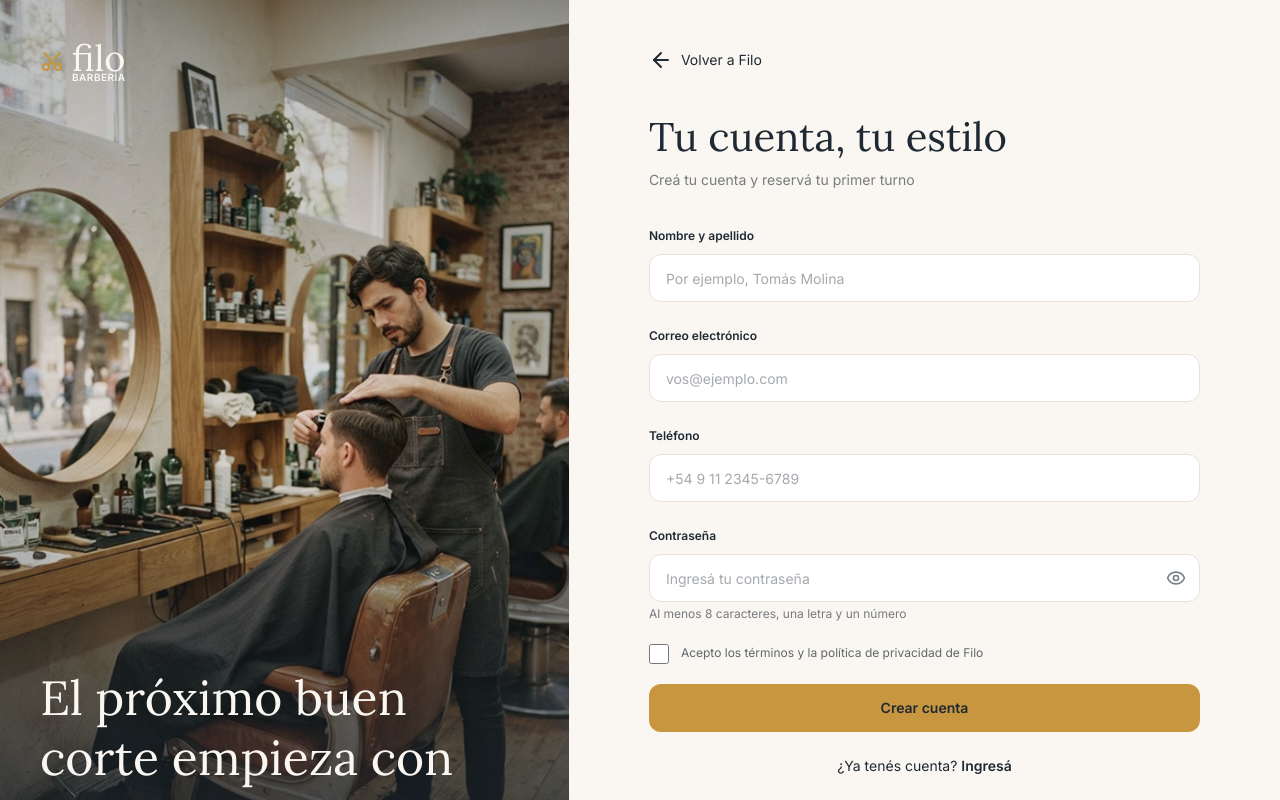
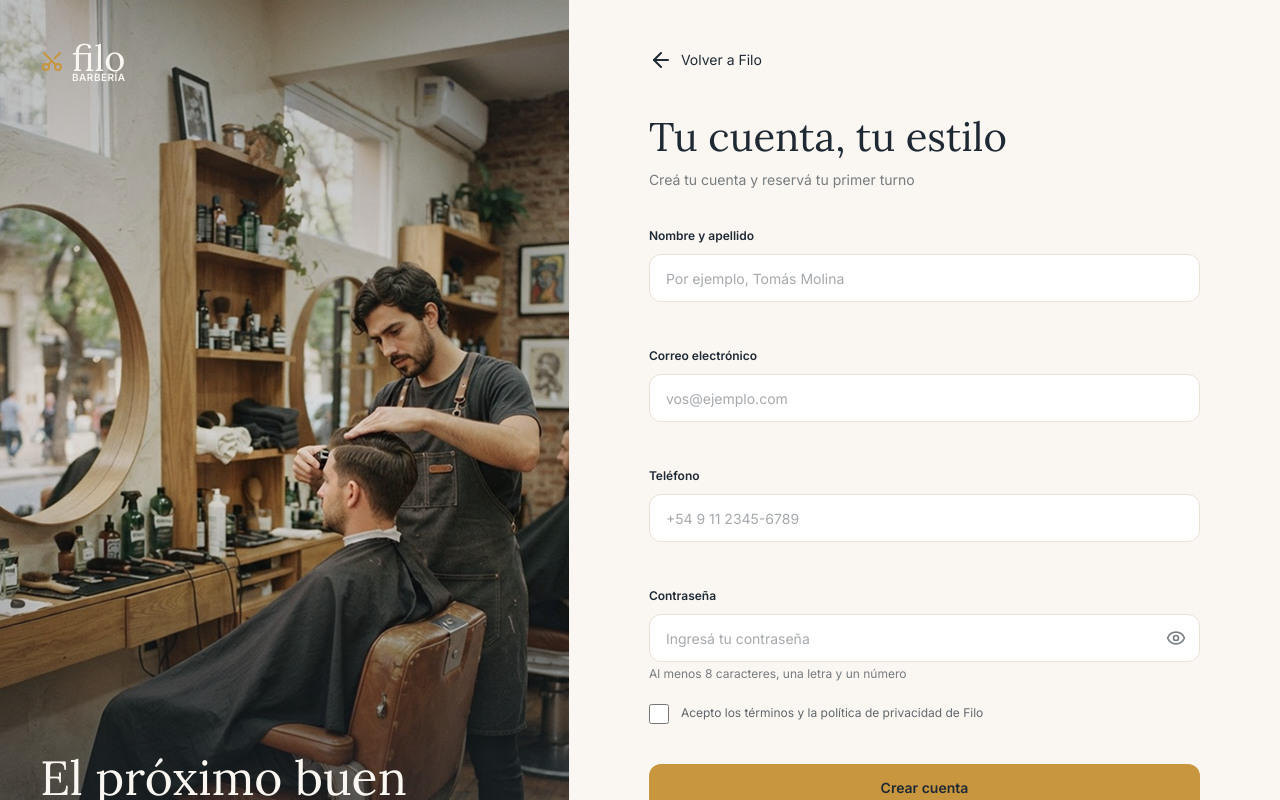
Before and after one commit to LucianoMaciel10/filo-barberia, a React (Vite) app in the folder client/: page /registro in a window 1280 px wide. Shown: the top 800 px of the page. Built offline with nearby package versions, Linux system fonts and the light colour scheme.

Commit message:
fix: reservar espacio para mensajes de error y evitar saltos del formulario

```diff
--- a/client/src/components/ui/Checkbox.jsx
+++ b/client/src/components/ui/Checkbox.jsx
@@ -21,11 +21,9 @@ function Checkbox({ label, error, ref, ...props }) {
         </label>
       </div>
 
-      {error && (
-        <p id={errorId} className="mt-1 text-xs text-cancelado">
-          {error}
-        </p>
-      )}
+      <p id={errorId} className="mt-1 min-h-4 text-xs text-cancelado">
+        {error}
+      </p>
     </div>
   );
 }
--- a/client/src/components/ui/Input.jsx
+++ b/client/src/components/ui/Input.jsx
@@ -3,10 +3,10 @@ import { Eye, EyeOff } from "lucide-react";
 
 function Input({ label, error, hint, type = "text", ref, ...props }) {
   const id = useId();
-  const errorId = `${id}-error`;
-  const hintId = `${id}-hint`;
+  const messageId = `${id}-message`;
   const [show, setShow] = useState(false);
   const isPassword = type === "password";
+  const message = error ?? hint;
 
   return (
     <div>
@@ -20,7 +20,7 @@ function Input({ label, error, hint, type = "text", ref, ...props }) {
           id={id}
           type={isPassword && show ? "text" : type}
           aria-invalid={!!error}
-          aria-describedby={error ? errorId : hint ? hintId : undefined}
+          aria-describedby={message ? messageId : undefined}
           className={`h-12 w-full rounded-brand border bg-white px-4 text-sm placeholder:text-charcoal/40 ${
             error ? "border-cancelado" : "border-borde"
           } ${isPassword ? "pr-12" : ""}`}
@@ -39,17 +39,14 @@ function Input({ label, error, hint, type = "text", ref, ...props }) {
         )}
       </div>
 
-      {error ? (
-        <p id={errorId} className="mt-1 text-xs text-cancelado">
-          {error}
-        </p>
-      ) : (
-        hint && (
-          <p id={hintId} className="mt-1 text-xs text-charcoal/60">
-            {hint}
-          </p>
-        )
-      )}
+      <p
+        id={messageId}
+        className={`mt-1 min-h-4 text-xs ${
+          error ? "text-cancelado" : "text-charcoal/60"
+        }`}
+      >
+        {message}
+      </p>
     </div>
   );
 }
```
